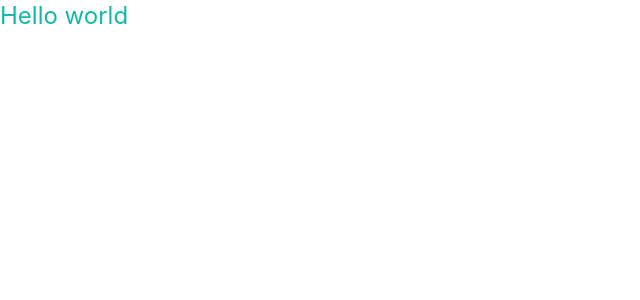
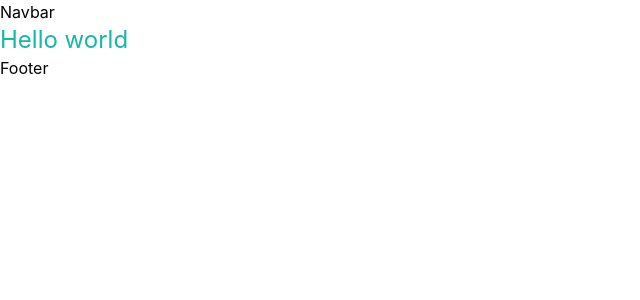
Before and after one commit to bojan09/mountain-hike-ui-ux, a Next.js app: page / in a window 1280 px wide. Shown: the top 300 px of the page, without its empty margins (0-640 px from the left). Built offline with nearby package versions, Linux system fonts and the light colour scheme.

Commit message:
adding components, navbar & footer

```diff
--- a/app/layout.tsx
+++ b/app/layout.tsx
@@ -1,5 +1,9 @@
 import type { Metadata } from "next";
+
 import "./globals.css";
+
+import Navbar from "@/components/Navbar";
+import Footer from "@/components/Footer";
 
 export const metadata: Metadata = {
   title: "Mountain Hike",
@@ -13,7 +17,11 @@
 }>) {
   return (
     <html lang="en">
-      <body>{children}</body>
+      <body>
+        <Navbar />
+        <main className="relative overflow-hidden">{children}</main>
+        <Footer />
+      </body>
     </html>
   );
 }
--- /dev/null
+++ b/components/Footer.tsx
@@ -0,0 +1,5 @@
+const Footer = () => {
+  return <div>Footer</div>;
+};
+
+export default Footer;
--- /dev/null
+++ b/components/Navbar.tsx
@@ -0,0 +1,5 @@
+const Navbar = () => {
+  return <div>Navbar</div>;
+};
+
+export default Navbar;
```
